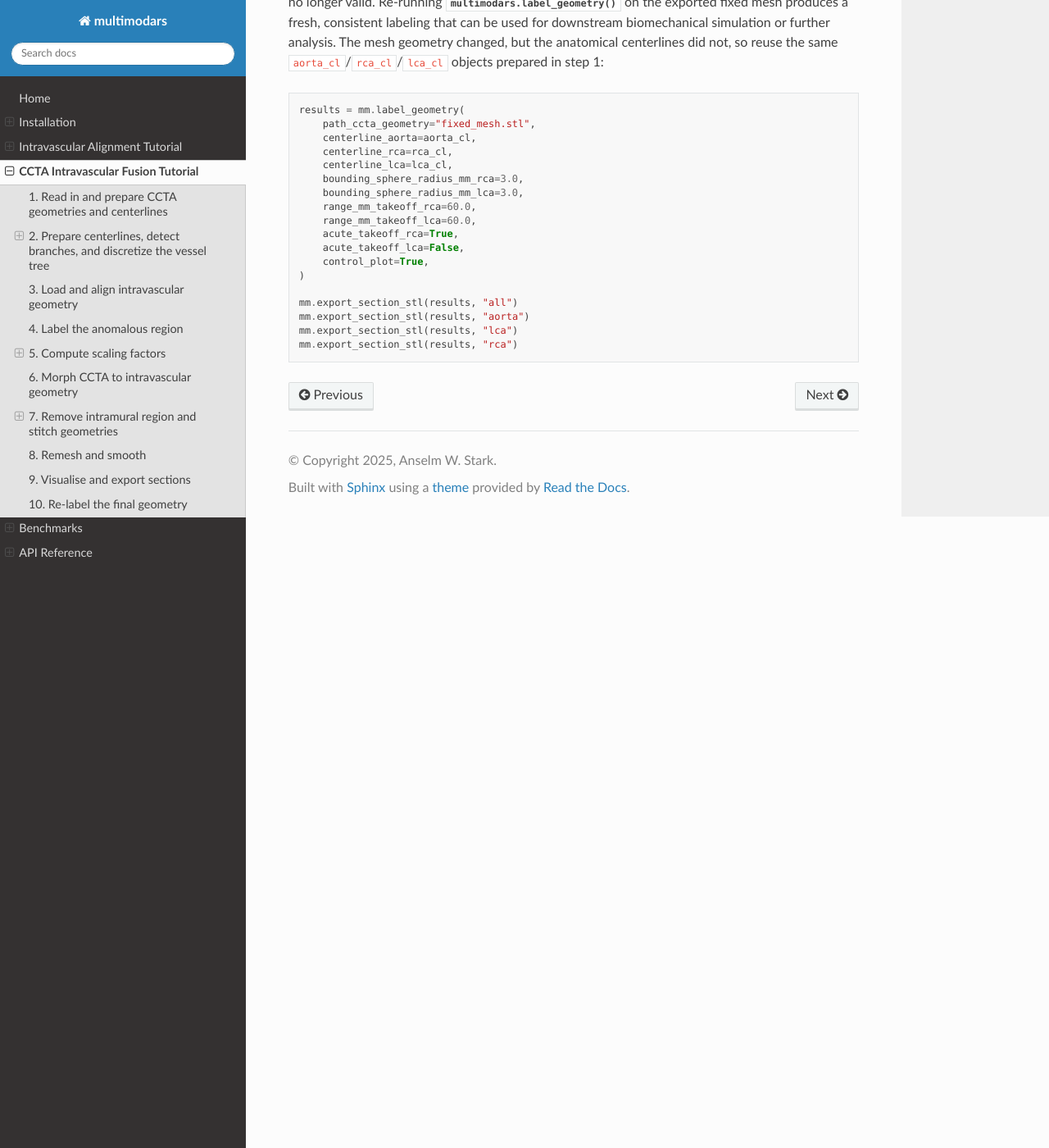
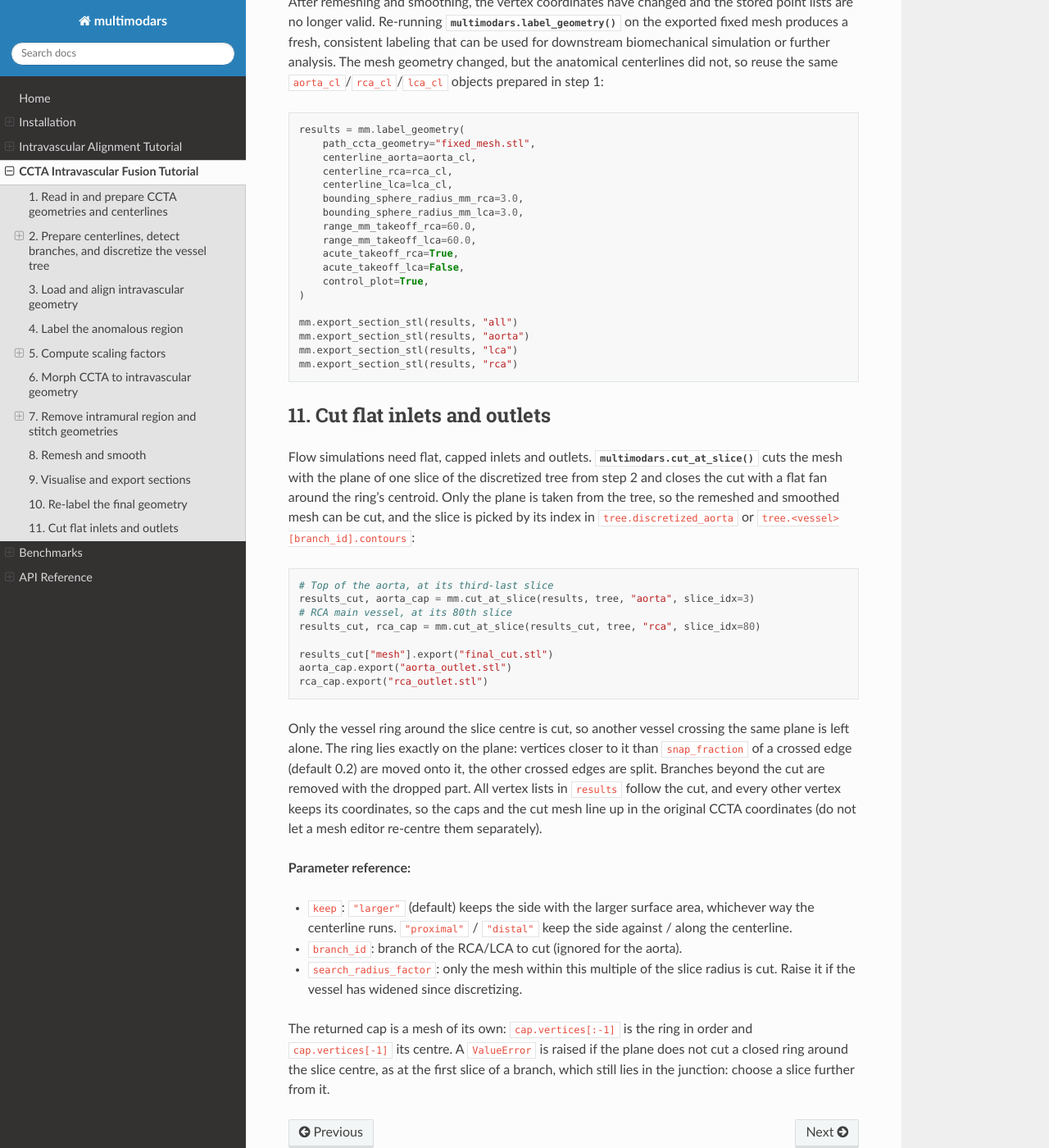
Before and after one commit to yungselm/multimoda-rs, a Sphinx documentation site: the page built from docs/tutorial_ccta.rst, in a window 1280 px wide and 1400 px high, scrolled down 21024 px. Shown: the whole window at 82% size. Built offline with Sphinx 7.4.7 and the Read the Docs theme 3.1.0, drawn with Linux system fonts in a browser that asks for light colours; pages that are not in the unit, such as notebooks, are missing from menus; some of the changed text lies outside the part shown.

```diff
--- a/docs/tutorial_ccta.rst
+++ b/docs/tutorial_ccta.rst
@@ -20,6 +20,7 @@ This step-by-step tutorial demonstrates how to:
 8. Remesh and smooth the stitched geometry
 9. Visualise labeled regions and export section STL files
 10. Re-label the final stitched geometry
+11. Cut flat inlets and outlets for simulation
 
 The goal of this module is to replace a section on the CCTA geometry with an intravascular geometry.
 
@@ -950,3 +951,43 @@ objects prepared in step 1:
     mm.export_section_stl(results, "aorta")
     mm.export_section_stl(results, "lca")
     mm.export_section_stl(results, "rca")
+
+11. Cut flat inlets and outlets
+^^^^^^^^^^^^^^^^^^^^^^^^^^^^^^^
+
+Flow simulations need flat, capped inlets and outlets.
+:func:`multimodars.cut_at_slice` cuts the mesh with the plane of one slice of the discretized tree
+from step 2 and closes the cut with a flat fan around the ring's centroid.  Only the plane is taken
+from the tree, so the remeshed and smoothed mesh can be cut, and the slice is picked by its index
+in ``tree.discretized_aorta`` or ``tree.<vessel>[branch_id].contours``:
+
+.. code-block:: python
+
+    # Top of the aorta, at its third-last slice
+    results_cut, aorta_cap = mm.cut_at_slice(results, tree, "aorta", slice_idx=3)
+    # RCA main vessel, at its 80th slice
+    results_cut, rca_cap = mm.cut_at_slice(results_cut, tree, "rca", slice_idx=80)
+
+    results_cut["mesh"].export("final_cut.stl")
+    aorta_cap.export("aorta_outlet.stl")
+    rca_cap.export("rca_outlet.stl")
+
+Only the vessel ring around the slice centre is cut, so another vessel crossing the same plane is
+left alone.  The ring lies exactly on the plane: vertices closer to it than ``snap_fraction`` of a
+crossed edge (default 0.2) are moved onto it, the other crossed edges are split.  Branches beyond
+the cut are removed with the dropped part.  All vertex lists in ``results`` follow the cut, and
+every other vertex keeps its coordinates, so the caps and the cut mesh line up in the original
+CCTA coordinates (do not let a mesh editor re-centre them separately).
+
+**Parameter reference:**
+
+- ``keep``: ``"larger"`` (default) keeps the side with the larger surface area, whichever way the
+  centerline runs.  ``"proximal"`` / ``"distal"`` keep the side against / along the centerline.
+- ``branch_id``: branch of the RCA/LCA to cut (ignored for the aorta).
+- ``search_radius_factor``: only the mesh within this multiple of the slice radius is cut.  Raise
+  it if the vessel has widened since discretizing.
+
+The returned cap is a mesh of its own: ``cap.vertices[:-1]`` is the ring in order and
+``cap.vertices[-1]`` its centre.  A ``ValueError`` is raised if the plane does not cut a closed ring
+around the slice centre, as at the first slice of a branch, which still lies in the junction:
+choose a slice further from it.
```
Also changed, not shown: CHANGELOG.md (+23 -0 lines), docs/api/adjust_ccta.rst (+8 -0 lines).
